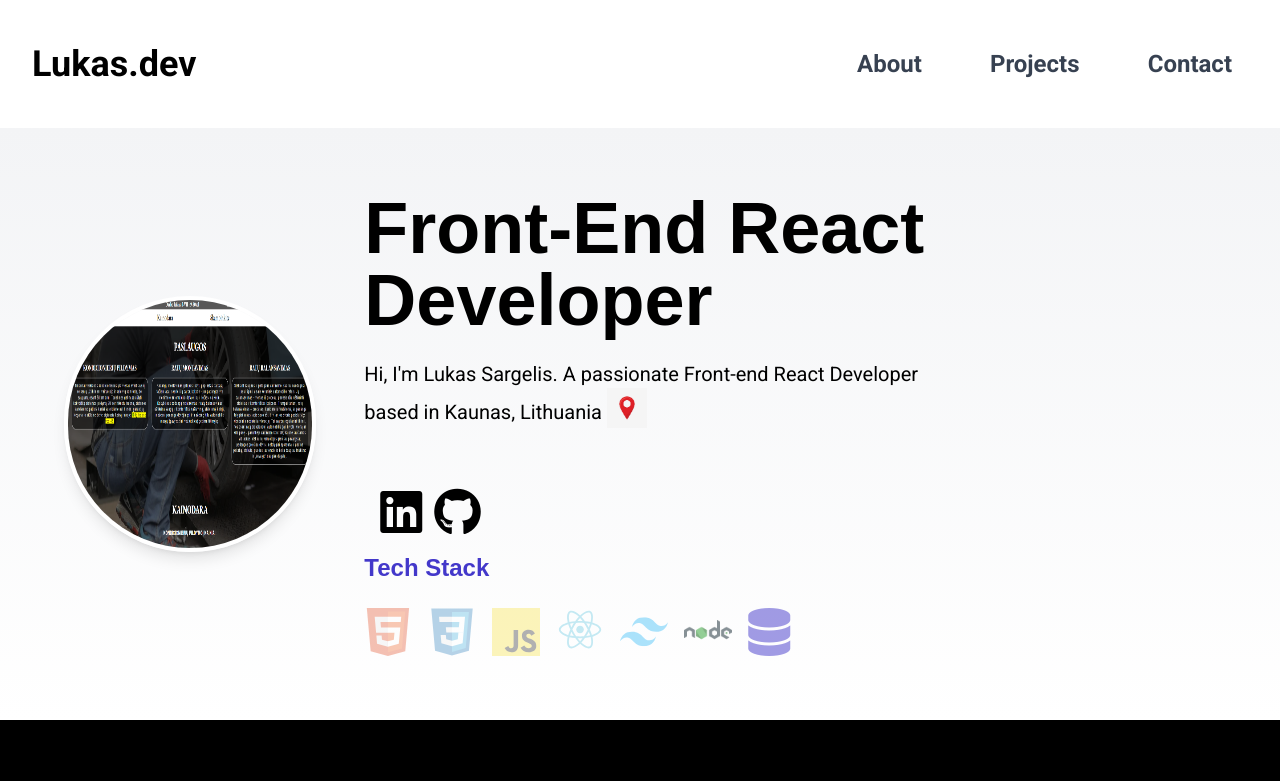
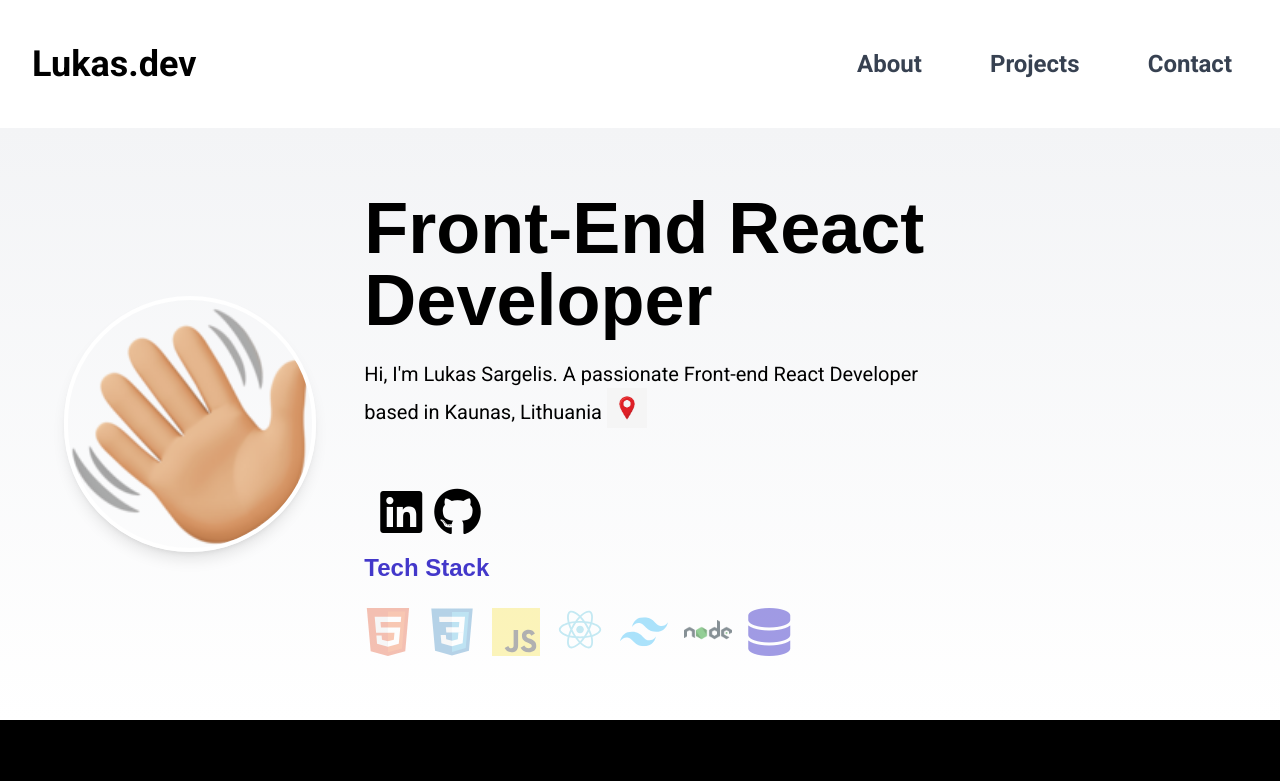
Before and after one commit to w1nex5372/personalWebsite, a plain HTML site: page index.html in a window 1280 px wide. Shown: the top 781 px of the page. Drawn offline with nearby package versions, Linux system fonts and the light colour scheme.

Commit message:
Update index.html

```diff
--- a/index.html
+++ b/index.html
@@ -51,7 +51,7 @@
     <div
         class="main-parent p-6 md:p-10 lg:p-16 flex flex-col md:flex-row justify-center items-center animate-fade-in-up">
         <div class="my-image md:mr-12">
-            <img src="https://w1nex5372.github.io/img/rokmonta/rokmonta1.png" alt="Profile Image"
+            <img src="/img/waving.1bae5fcfb51082b5c2b4.png" alt="Profile Image"
                 class="w-48 h-48 md:w-64 md:h-64 rounded-full border-4 border-white shadow-lg hover:shadow-xl transition duration-300">
         </div>
         <div class="main-desc text-center md:text-left md:w-3/4 animate-fade-in-up">
```
